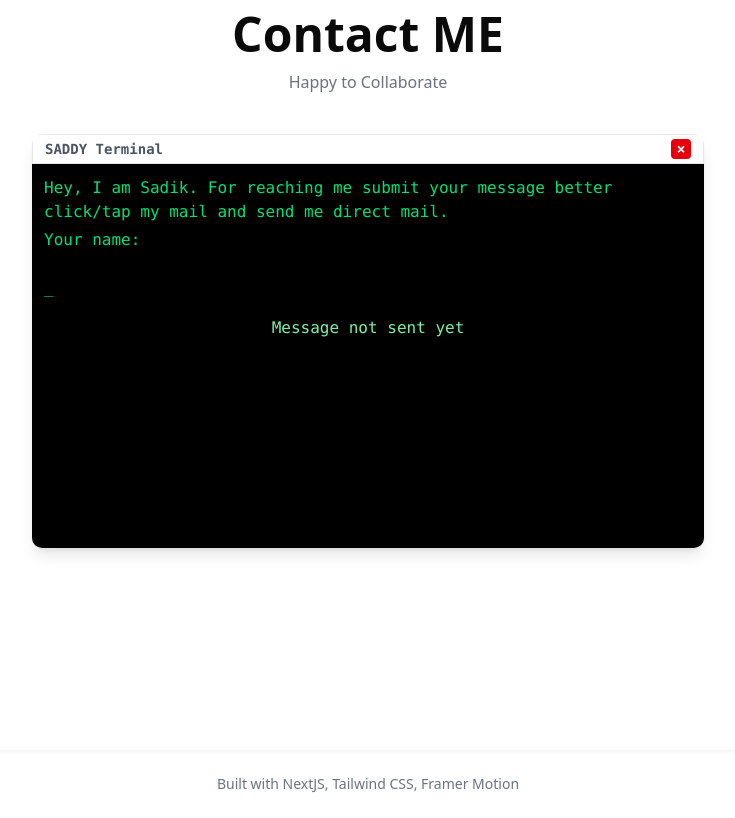
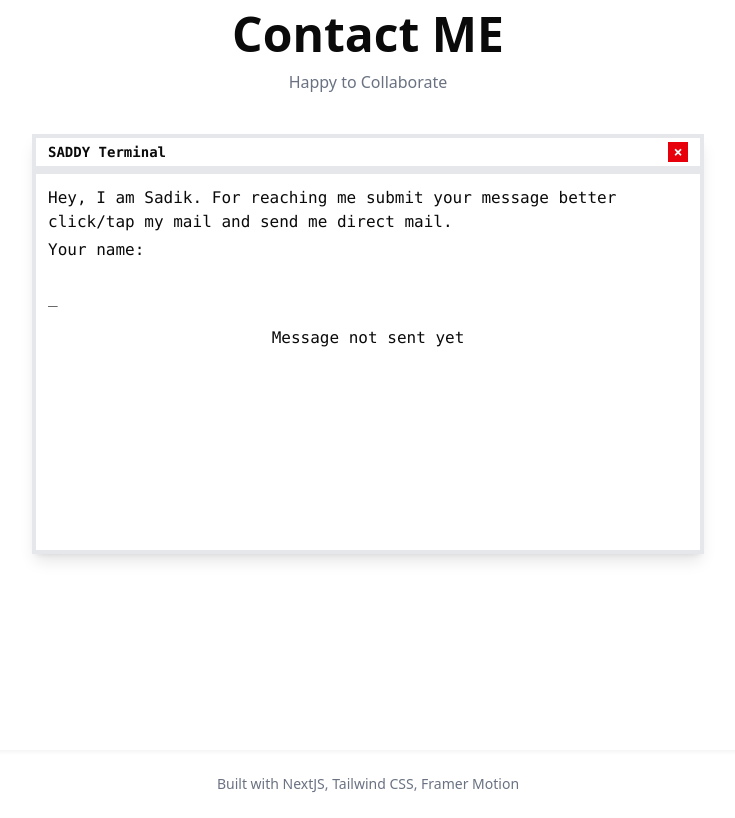
Before and after one commit to dksaddy/msadik, a Next.js app: page / in a window 1280 px wide. Shown: the part 5180-5998 px from the top of the page, without its empty margins (272-1007 px from the left). Built offline with nearby package versions, Linux system fonts and the light colour scheme.

Commit message:
contact UI testing Duration: 4 hours

```diff
--- a/app/components/Contact.jsx
+++ b/app/components/Contact.jsx
@@ -116,17 +116,17 @@ export default function ContactTerminal() {
                 <SectionHeader header="Contact ME" tittle="Happy to Collaborate" />
                 <div className="container mx-auto px-4 flex justify-center items-center">
                     <motion.div
-                        className="w-full max-w-2xl rounded-lg shadow-lg overflow-hidden"
+                        className="w-full max-w-2xl shadow-lg overflow-hidden"
                         initial={{ opacity: 0, scale: .4 }}
                         whileInView={{ opacity: 1, scale: 1 }}
                         transition={{ duration: 1, ease: "easeOut", delay: 0.2 }}
                     >
                         {/* Terminal header */}
-                        <div className="flex items-center justify-between border border-gray-200 px-3 py-1">
-                            <span className="text-gray-600 text-sm font-mono font-bold">SADDY Terminal</span>
+                        <div className="flex items-center justify-between border-4 border-gray-200 px-3 py-1">
+                            <span className="dark:text-foreground text-sm font-mono font-bold">SADDY Terminal</span>
                             <button
                                 onClick={handleClear}
-                                className="w-5 h-5 flex items-center justify-center bg-red-600 hover:bg-red-700 rounded text-white font-bold leading-none"
+                                className="w-5 h-5 flex items-center justify-center bg-red-600 hover:bg-red-700 text-white font-bold leading-none"
                             >
                                 ×
                             </button>
@@ -135,7 +135,7 @@ export default function ContactTerminal() {
                         {/* Terminal body */}
                         <div
                             ref={terminalRef}
-                            className="p-3 font-mono text-green-400 h-96 overflow-y-auto bg-black"
+                            className="p-3 font-mono dark:text-green-400 h-96 overflow-y-auto border-4 border-gray-200"
                         // style={{
                         //     backgroundImage: "url('/termi3.gif')",
                         //     backgroundSize: "cover",
@@ -154,7 +154,7 @@ export default function ContactTerminal() {
                                                     value={inputValues[line.field]}
                                                     onChange={(e) => handleChange(e, line.field)}
                                                     onKeyDown={(e) => handleKeyDown(e, line.field)}
-                                                    className="bg-transparent text-green-400 outline-none w-full resize-none"
+                                                    className="bg-transparent dark:text-green-400 outline-none w-full resize-none"
                                                     rows={3}
                                                     placeholder="Type your message and add #100# at the end"
                                                     autoFocus={line.field !== "name"}
@@ -165,7 +165,7 @@ export default function ContactTerminal() {
                                                     value={inputValues[line.field]}
                                                     onChange={(e) => handleChange(e, line.field)}
                                                     onKeyDown={(e) => handleKeyDown(e, line.field)}
-                                                    className="bg-transparent text-green-400 outline-none w-full"
+                                                    className="bg-transparent dark:text-green-400 outline-none w-full"
                                                     autoFocus={line.field !== "name"}
                                                 />
                                             )}
@@ -180,7 +180,7 @@ export default function ContactTerminal() {
                                 </div>
                             ))}
 
-                            <div className="mt-4 text-green-300 text-center font-mono">{statusMessage}</div>
+                            <div className="mt-4 dark:text-green-300 text-center font-mono">{statusMessage}</div>
                         </div>
 
 
```
